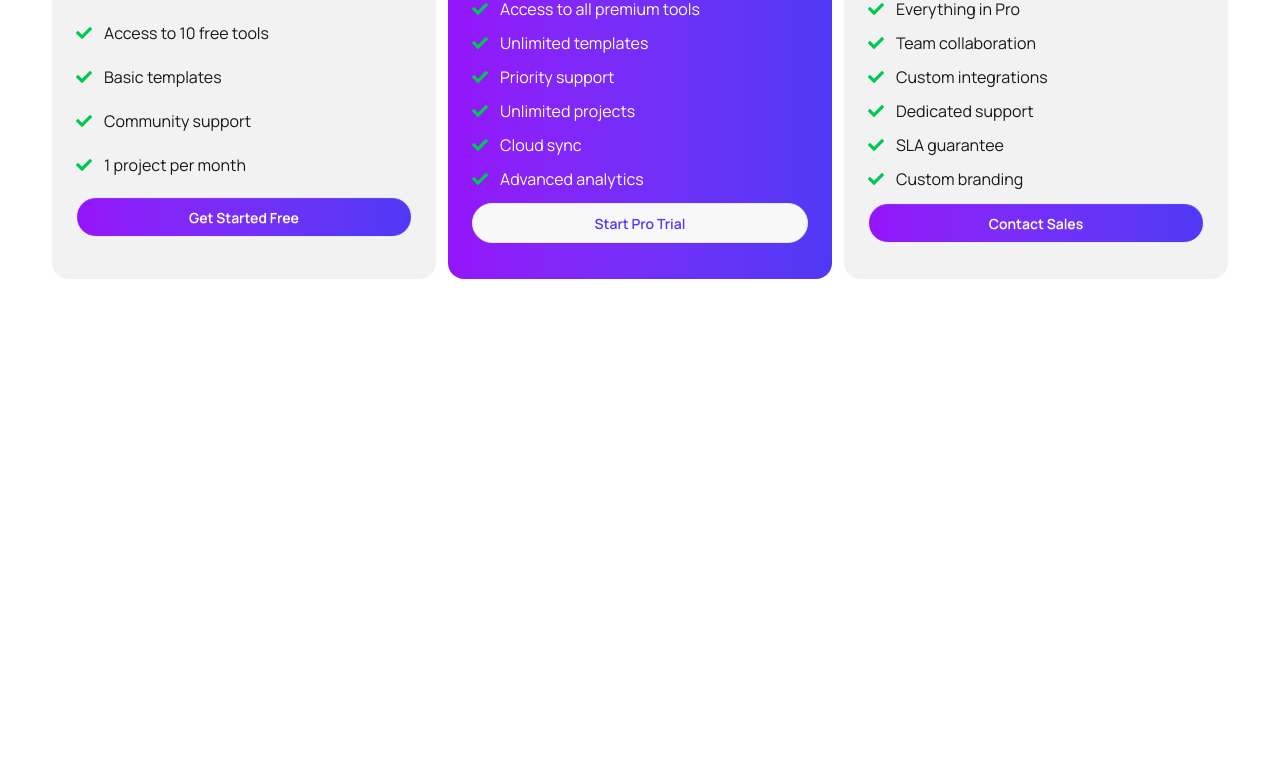
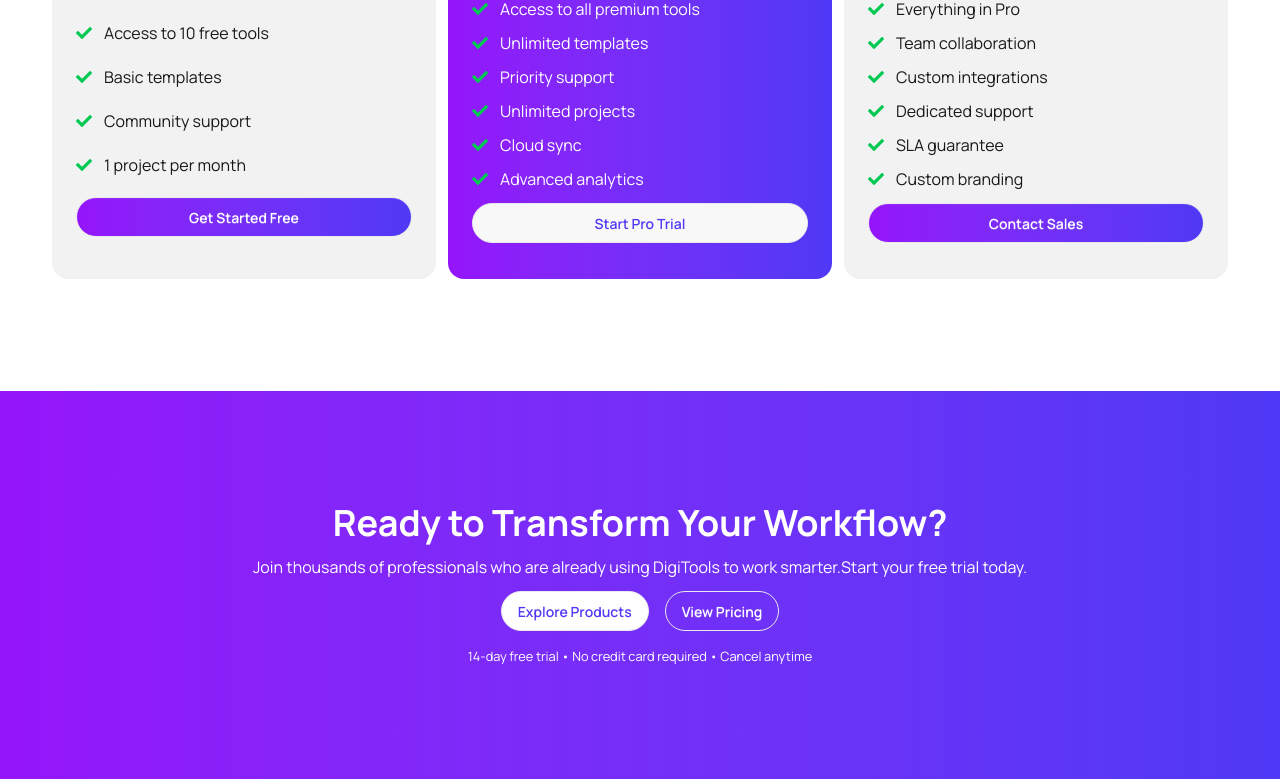
Before and after one commit to nasrullah-nobin/DigiTools-Platform, a React (Vite) app: page / in a window 1280 px wide. Shown: the part 3844-4623 px from the top of the page. Before the commit the page ends 4123 px from the top, so only its background shows below. Built offline with nearby package versions, Linux system fonts and the light colour scheme.

Commit message:
add ready to transform your workflow section

```diff
--- a/src/App.jsx
+++ b/src/App.jsx
@@ -5,6 +5,7 @@ import NavBar from "./Components/Navbar/NavBar";
 import OurImpact from "./Components/OurImpact/OurImpact";
 import Premium from "./Components/Premium/Premium";
 import PricingTools from "./Components/PricingTools/PricingTools";
+import Workflow from "./Components/Workflow/Workflow";
 
 const aiToolsPromise = fetch("/public/aiTool.json").then((res) => res.json());
 
@@ -20,6 +21,7 @@ function App() {
         <Premium aiToolsPromise={aiToolsPromise}></Premium>
         <GetStarts></GetStarts>
         <PricingTools></PricingTools>
+        <Workflow></Workflow>
       </main>
     </>
   );
--- /dev/null
+++ b/src/Components/Workflow/Workflow.jsx
@@ -0,0 +1,26 @@
+import React from "react";
+
+const Workflow = () => {
+  return (
+    <section className="bg-linear-to-l from-[#4F39F6] to-[#9514FA] text-white text-center py-28 space-y-3 mt-28">
+      <h2 className="text-4xl font-bold">Ready to Transform Your Workflow?</h2>
+      <p className="text-base">
+        Join thousands of professionals who are already using DigiTools to work
+        smarter.Start your free trial today.
+      </p>
+      <div className="flex justify-center gap-4">
+        <button className="btn bg-white rounded-full  text-[#4F39F6] shadow-none">
+          Explore Products
+        </button>
+        <button className="btn rounded-full bg-transparent text-white shadow-none">
+          View Pricing
+        </button>
+      </div>
+      <small>
+        14-day free trial • No credit card required • Cancel anytime
+      </small>
+    </section>
+  );
+};
+
+export default Workflow;
```
